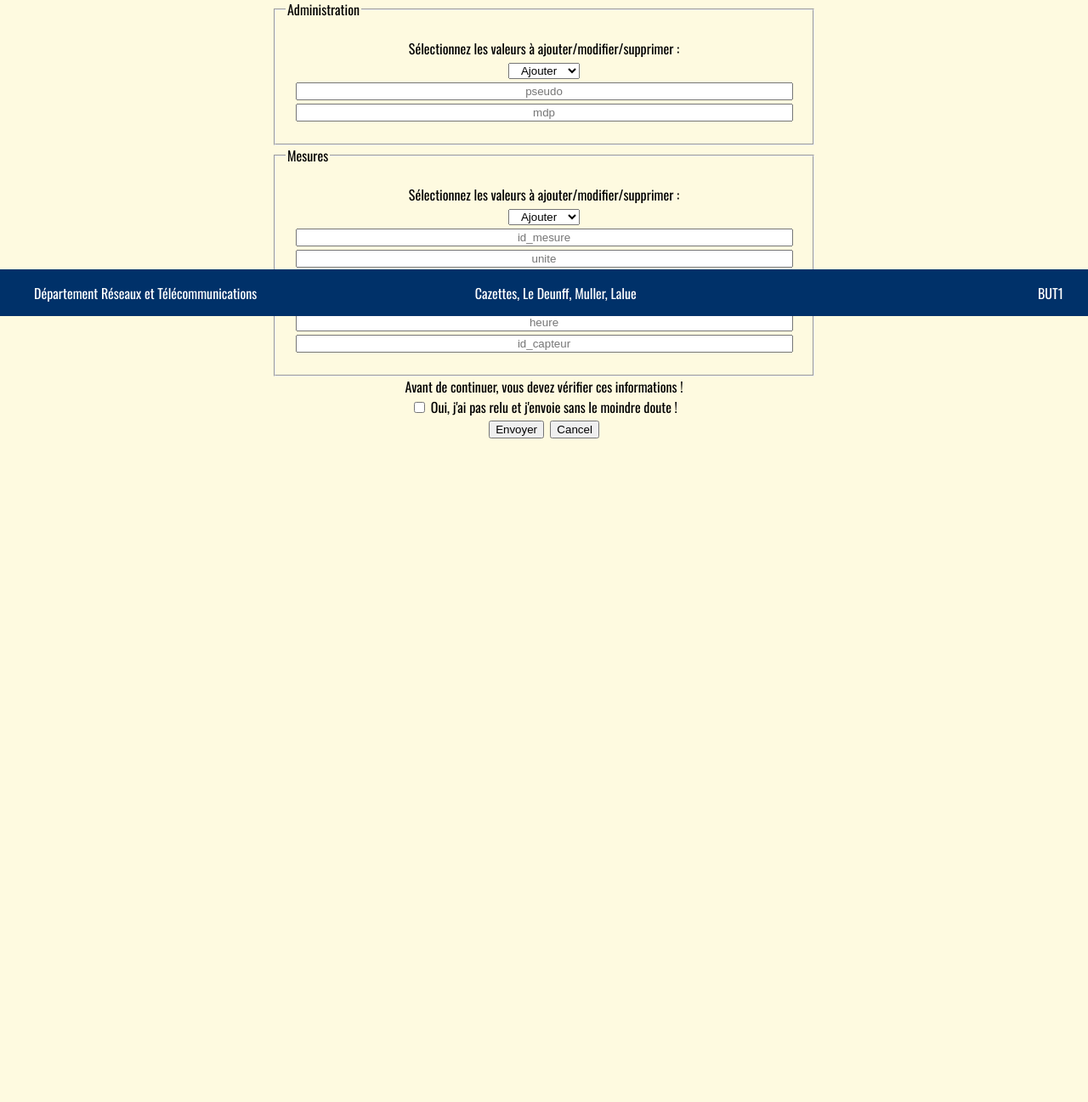
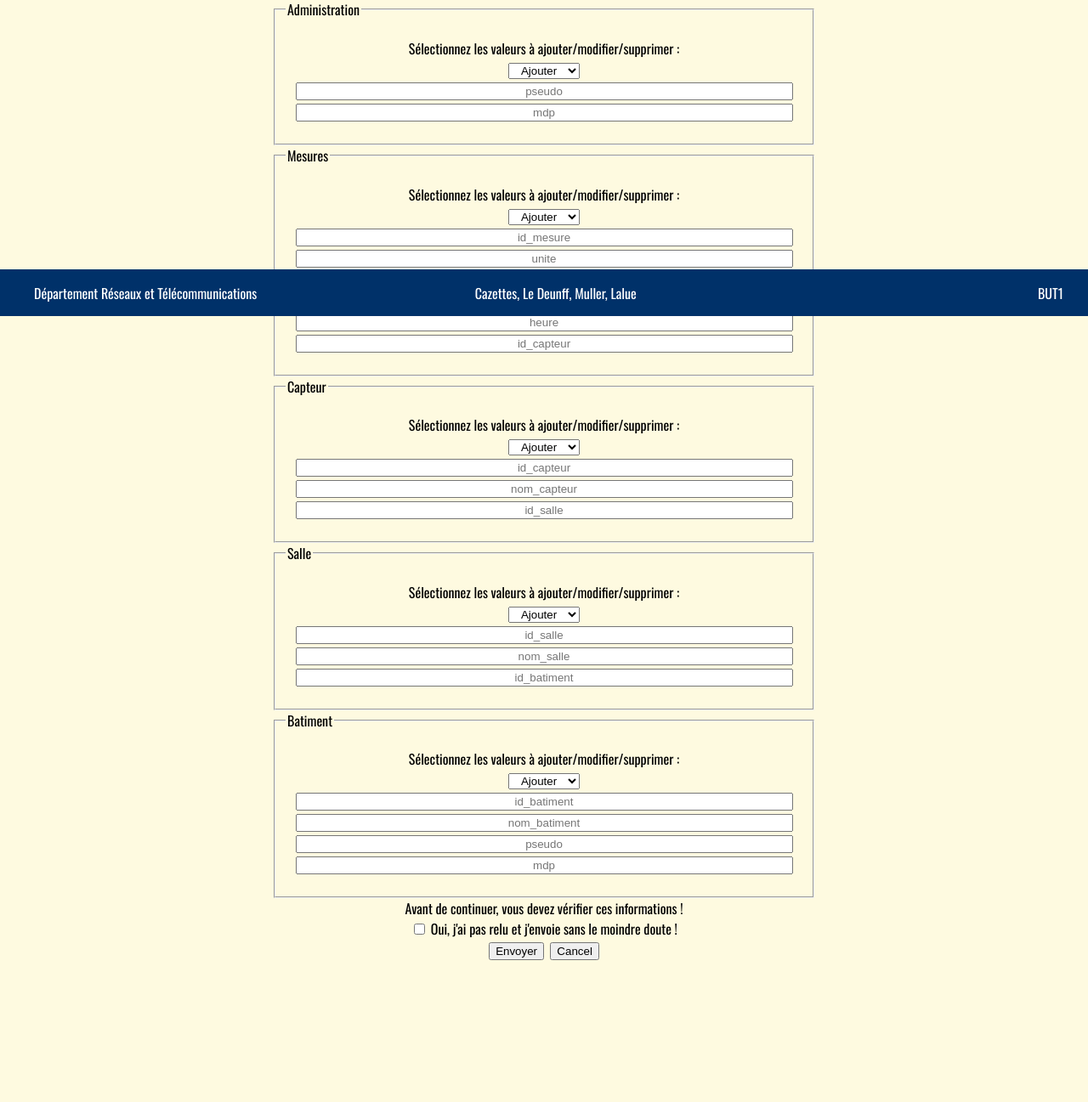
Before and after one commit to tabr307/sae23, a PHP site: page /admin/administration.php in a window 1280 px wide. Shown: the part 428-1725 px from the top of the page at 85% size. Run offline with PHP 8.4, Linux system fonts and the light colour scheme.

Commit message:
ajout des nouveaux formulaires

```diff
--- a/admin/administration.php
+++ b/admin/administration.php
@@ -51,49 +51,49 @@
                         <input type="text" id="idcap_mes" name="idcap_mes" size="70" placeholder="id_capteur"/><br>
                     </p>
                 </fieldset>
-                <!--<fieldset>
+                <fieldset>
                     <legend>Capteur</legend>
                     <p>
-                        <label for="capteur">Sélectionnez les valeurs à ajouter/modifier/supprimer : </label><br>
-                        <select id="capteur" name="capteur">
-                            <option value="administration">Ajouter</option>
-                            <option value="batiment">Modifier</option>
-                            <option value="capteur">Supprimer</option>
+                        <label for="action_cap">Sélectionnez les valeurs à ajouter/modifier/supprimer : </label><br>
+                        <select id="action_cap" name="action_cap">
+                            <option value="add">Ajouter</option>
+                            <option value="mod">Modifier</option>
+                            <option value="sup">Supprimer</option>
                         </select><br>
-                        <input type="text" id="ch1" name="ch1" size="70" placeholder="id_capteur"/><br>
-                        <input type="text" id="ch2" name="ch2" size="70" placeholder="nom_capteur"/><br>
-                        <input type="text" id="ch3" name="ch3" size="70" placeholder="id_salle"/><br>
+                        <input type="text" id="id_cap" name="id_cap" size="70" placeholder="id_capteur"/><br>
+                        <input type="text" id="nom_cap" name="nom_cap" size="70" placeholder="nom_capteur"/><br>
+                        <input type="text" id="idsalle_cap" name="idsalle_cap" size="70" placeholder="id_salle"/><br>
                     </p>
                 </fieldset>
                 <fieldset>
                     <legend>Salle</legend>
                     <p>
-                        <label for="capteur">Sélectionnez les valeurs à ajouter/modifier/supprimer : </label><br>
-                        <select id="capteur" name="capteur">
-                            <option value="administration">Ajouter</option>
-                            <option value="batiment">Modifier</option>
-                            <option value="capteur">Supprimer</option>
+                        <label for="action_salle">Sélectionnez les valeurs à ajouter/modifier/supprimer : </label><br>
+                        <select id="action_salle" name="action_salle">
+                            <option value="add">Ajouter</option>
+                            <option value="mod">Modifier</option>
+                            <option value="sup">Supprimer</option>
                         </select><br>
-                        <input type="text" id="ch1" name="ch1" size="70" placeholder="id_salle"/><br>
-                        <input type="text" id="ch2" name="ch2" size="70" placeholder="nom_salle"/><br>
-                        <input type="text" id="ch3" name="ch3" size="70" placeholder="id_batiment"/><br>
+                        <input type="text" id="id_salle" name="id_salle" size="70" placeholder="id_salle"/><br>
+                        <input type="text" id="nom_salle" name="nom_salle" size="70" placeholder="nom_salle"/><br>
+                        <input type="text" id="idbat_salle" name="idbat_salle" size="70" placeholder="id_batiment"/><br>
                     </p>
                 </fieldset>
                 <fieldset>
                     <legend>Batiment</legend>
                     <p>
-                        <label for="capteur">Sélectionnez les valeurs à ajouter/modifier/supprimer : </label><br>
-                        <select id="capteur" name="capteur">
-                            <option value="administration">Ajouter</option>
-                            <option value="batiment">Modifier</option>
-                            <option value="capteur">Supprimer</option>
+                        <label for="action_bat">Sélectionnez les valeurs à ajouter/modifier/supprimer : </label><br>
+                        <select id="action_bat" name="action_bat">
+                            <option value="add">Ajouter</option>
+                            <option value="mod">Modifier</option>
+                            <option value="sup">Supprimer</option>
                         </select><br>
-                        <input type="text" id="ch1" name="ch1" size="70" placeholder="id_batiment"/><br>
-                        <input type="text" id="ch2" name="ch2" size="70" placeholder="nom_batiment"/><br>
-                        <input type="text" id="ch3" name="ch3" size="70" placeholder="pseudo"/><br>
-                        <input type="text" id="ch4" name="ch4" size="70" placeholder="mdp"/><br>
+                        <input type="text" id="id_bat" name="id_bat" size="70" placeholder="id_batiment"/><br>
+                        <input type="text" id="nom_bat" name="nom_bat" size="70" placeholder="nom_batiment"/><br>
+                        <input type="text" id="pseudo_bat" name="pseudo_bat" size="70" placeholder="pseudo"/><br>
+                        <input type="text" id="mdp_bat" name="mdp_bat" size="70" placeholder="mdp"/><br>
                     </p>
-                </fieldset> -->
+                </fieldset>
             Avant de continuer, vous devez vérifier ces informations ! <br />
             <input type="checkbox" id="validation" name="validation" required />
             <label for="validation">Oui, j'ai pas relu et j'envoie sans le moindre doute !</label><br>
```
Also changed, not shown: admin/admin_bd.php (+37 -4 lines).
